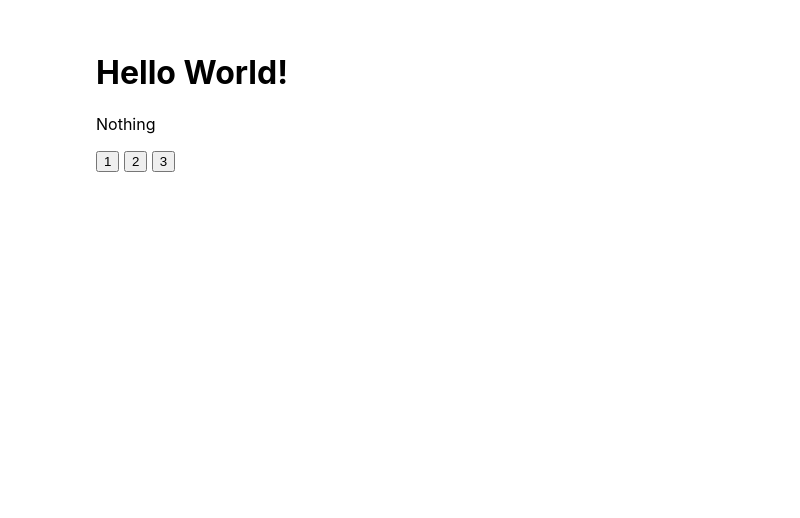
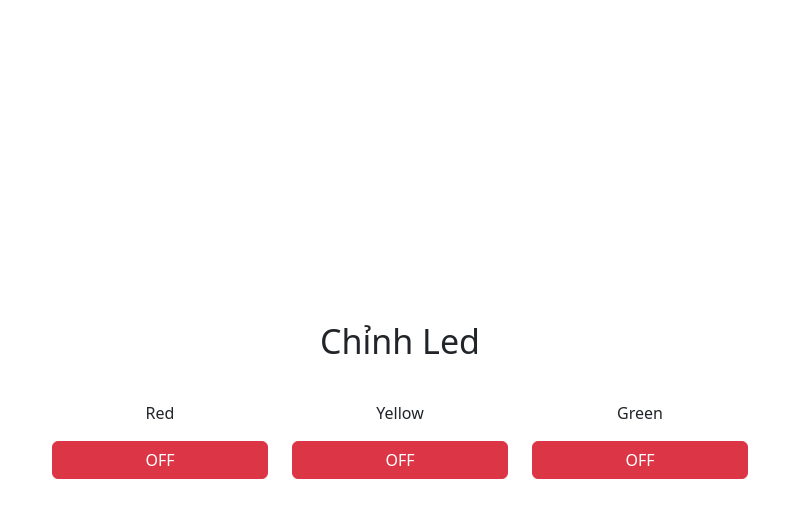
Before and after one commit to KhanhNoober/ArduinoApp, an Electron app: page src/index.html in a window 800 px wide. Drawn offline with nearby package versions, Linux system fonts and the light colour scheme; no server answers.

Commit message:
App control led

```diff
--- a/package.json
+++ b/package.json
@@ -45,6 +45,7 @@
     }
   },
   "dependencies": {
+    "bootstrap": "^5.2.2",
     "electron-squirrel-startup": "^1.0.0",
     "serialport": "^10.4.0"
   },
--- a/src/index.css
+++ b/src/index.css
@@ -1,7 +1,20 @@
 body {
   font-family: -apple-system, BlinkMacSystemFont, 'Segoe UI', Roboto, Helvetica,
     Arial, sans-serif;
-  margin: auto;
-  max-width: 38rem;
-  padding: 2rem;
+  margin: 0px;
+  padding: 0px;
+
+  display: flex;
+  flex-direction: column;
+  align-items: center;
+  justify-content: center;
 }
+
+.move {
+  height: 100vh;
+  width: 100%;
+  display: flex;
+  flex-direction: column;
+  align-items: center;
+  justify-content: center;
+}
--- a/src/index.html
+++ b/src/index.html
@@ -5,15 +5,37 @@
   <meta charset="UTF-8" />
   <title>Hello World!</title>
   <link rel="stylesheet" href="index.css" />
+  <link rel="stylesheet" href="../node_modules/bootstrap/dist/css/bootstrap.min.css">
   <script defer type="module" src="test.js"></script>
 </head>
 
 <body>
-  <h1> Hello World!</h1>
-  <p id="display">Nothing</p>
-  <button id="1">1</button>
-  <button id="2">2</button>
-  <button id="3">3</button>
+  <div class="move">
+    <div class="container text-center">
+      <div class="row align-items-start">
+        <div class="col">
+          <h1>Chỉnh Led</h1>
+        </div>
+      </div>
+      <div class="row">
+        <p id="display"></p>
+      </div>
+      <div class="row align-items-center mt-3">
+        <div class="col">
+          <p>Red</p>
+          <button class="btn w-100 ml-3 mr-3" id="1"></button>
+        </div>
+        <div class="col">
+          <p>Yellow</p>
+          <button class="btn w-100 ml-3 mr-3" id="2"></button>
+        </div>
+        <div class="col">
+          <p>Green</p>
+          <button class="btn w-100 ml-3 mr-3" id="3"></button>
+        </div>
+      </div>
+    </div>
+  </div>
 </body>
 
 </html>
--- a/src/test.js
+++ b/src/test.js
@@ -4,7 +4,7 @@ const { ReadlineParser } = require('@serialport/parser-readline');
 
 //create a new serial port object
 const port = new SerialPort({
-    path: 'COM4',
+    path: 'COM3',
     baudRate: 9600,
 }, false);
 
@@ -18,14 +18,37 @@ const parser = new ReadlineParser();
 port.pipe(parser);
 
 //read the data
-parser.on('data', (data) => {
-    display.innerText = data;
+port.on('data', (data) => {
+    let enc = new TextDecoder("utf-8");
+    let inputs = enc.decode(data).replace(/[^0-9 ]/g, "").split(' ');
+    console.log(inputs);
+    changeButtonRed({state: inputs[0] == '1', message: inputs[0] == '1' ? 'ON' : 'OFF'});
+    changeButtonYellow({state: inputs[1] == '1', message: inputs[1] == '1' ? 'ON' : 'OFF'});
+    changeButtonGreen({state: inputs[2] == '1', message: inputs[2] == '1' ? 'ON' : 'OFF'});
 });
+
+const changeButtonRed = (state) => {
+    redLed.innerText = state.message;
+    redLed.classList.remove(state.state ? 'btn-danger' : 'btn-success');
+    redLed.classList.add(state.state ? 'btn-success' : 'btn-danger');
+}
+
+const changeButtonYellow = (state) => {
+    yellowLed.innerText = state.message;
+    yellowLed.classList.remove(state.state ? 'btn-danger' : 'btn-success');
+    yellowLed.classList.add(state.state ? 'btn-success' : 'btn-danger');
+}
+
+const changeButtonGreen = (state) => {
+    greenLed.innerText = state.message;
+    greenLed.classList.remove(state.state ? 'btn-danger' : 'btn-success');
+    greenLed.classList.add(state.state ? 'btn-success' : 'btn-danger');
+}
+
 
 const redLed = document.getElementById('1');
 const yellowLed = document.getElementById('2');
 const greenLed = document.getElementById('3');
-const display = document.getElementById('display');
 
 redLed.onclick = handleRedLedClick;
 yellowLed.onclick = handleYellowLedClick;
@@ -42,3 +65,7 @@ function handleYellowLedClick() {
 function handleGreenLedClick() {
     port.write('3');
 }
+
+changeButtonRed({state: false, message: 'OFF'});
+changeButtonYellow({state: false, message: 'OFF'});
+changeButtonGreen({state: false, message: 'OFF'});
```
Also changed, not shown: 5 other files.
